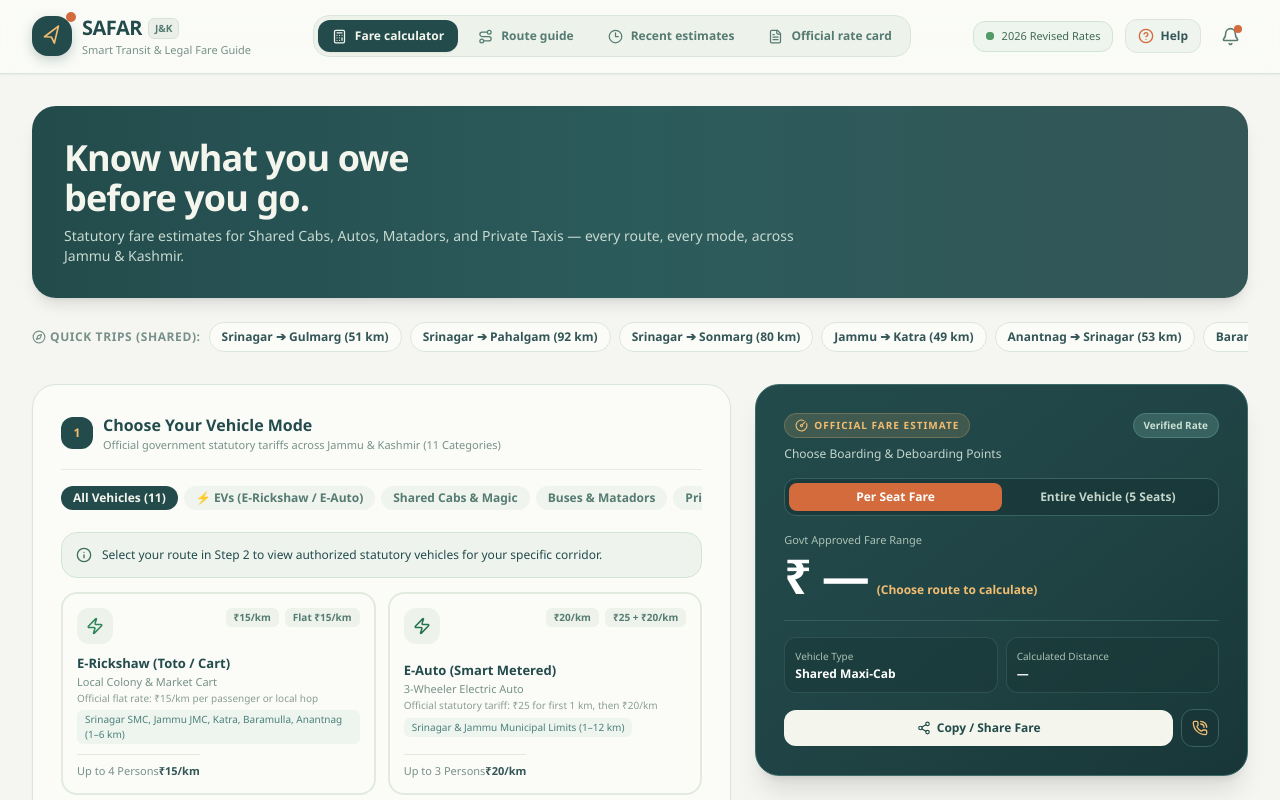
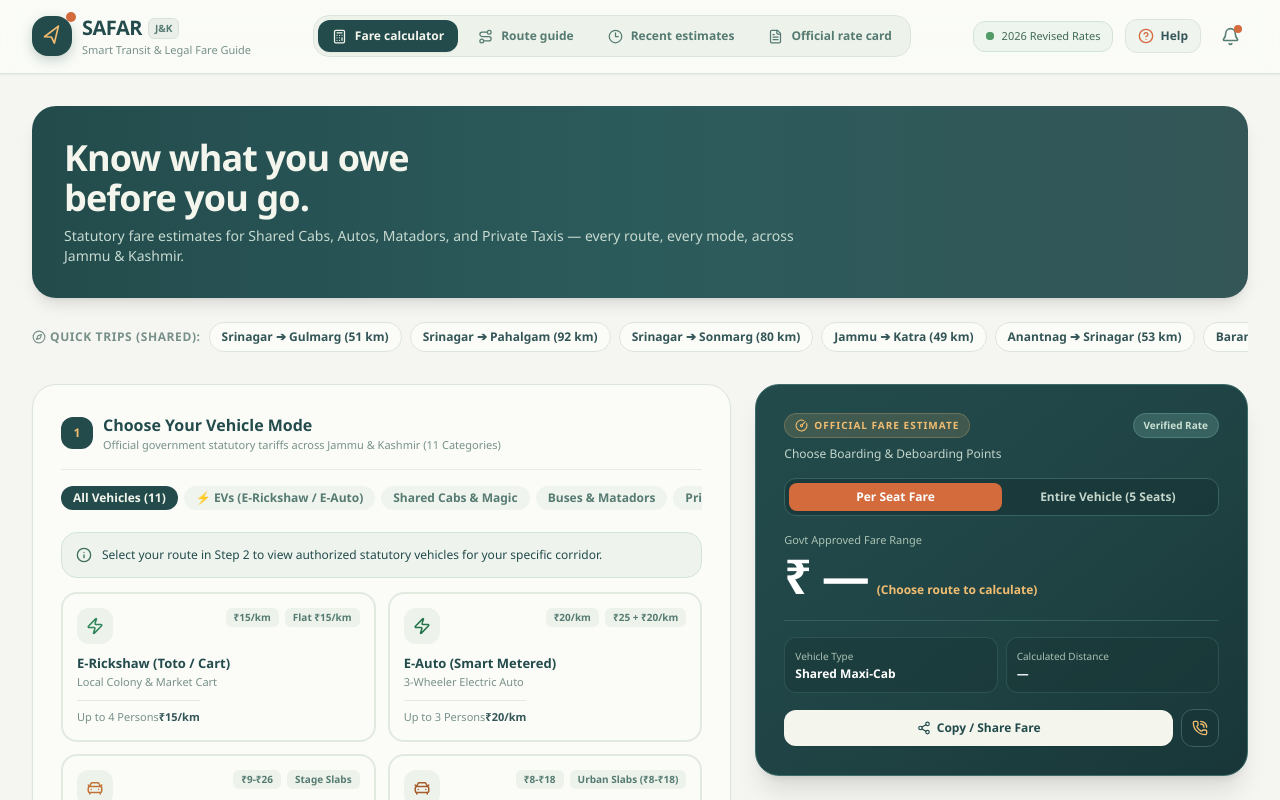
Before and after one commit to Farhaan327426/SafarApp, a React (Vite) app: page / in a window 1280 px wide. Shown: the top 800 px of the page. Built offline with nearby package versions, Linux system fonts and the light colour scheme.

Commit message:
style: remove descriptive admin details and footprint text from commuter vehicle cards

```diff
--- a/frontend/js/main.js
+++ b/frontend/js/main.js
@@ -1167,8 +1167,6 @@
           <strong>${v.label}</strong>
         </div>
         <p>${v.sublabel}</p>
-        <span class="vehicle-desc">${v.detail}</span>
-        ${v.districtFootprint ? `<p style="font-size: 10px; color: #4d7f7c; margin-top: 4px; background: #edf5ee; padding: 2px 6px; border-radius: 4px; display: inline-block;">${v.districtFootprint}</p>` : ""}
       </div>
       <div class="vehicle-card-footer">
         <span>${footerBaseText}</span>
--- a/src/App.jsx
+++ b/src/App.jsx
@@ -1842,12 +1842,6 @@
                                 {selected && <CheckCircle2 size={14} className="text-[#557b72]" />}
                               </div>
                               <p className="text-[11px] font-medium text-[#78908a]">{v.sublabel}</p>
-                              <p className="text-[10px] text-[#8a9c95] mt-0.5 leading-snug">{v.detail}</p>
-                              {v.districtFootprint && (
-                                <p className="text-[10px] font-medium text-[#4d7f7c] mt-1 bg-[#edf5ee] px-2 py-0.5 rounded-md inline-block">
-                                  {v.districtFootprint}
-                                </p>
-                              )}
                             </div>
 
                             <div className="mt-2.5 pt-2 border-t border-[#e2eae0] flex items-center justify-between text-[11px]">
```
